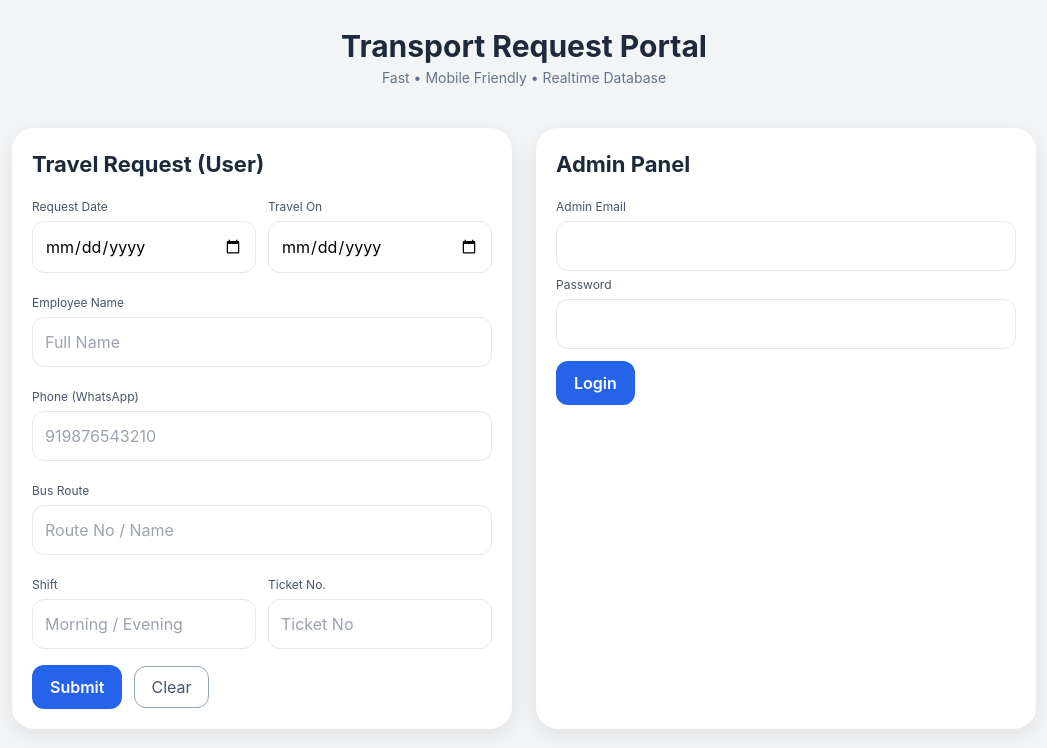
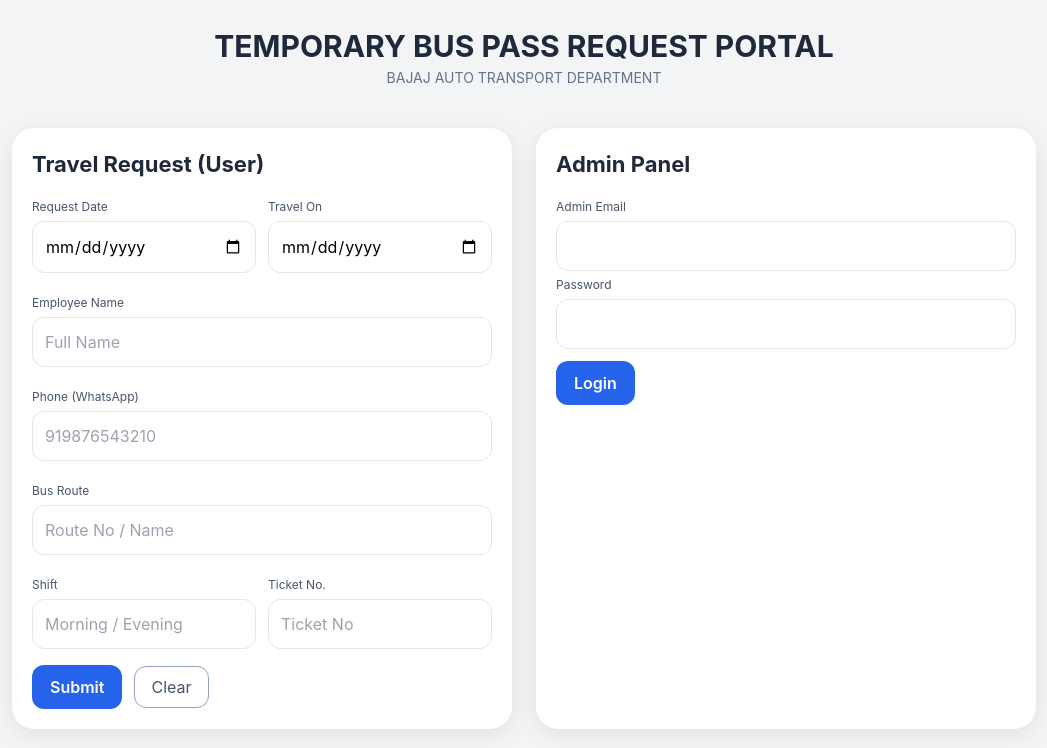
Before and after one commit to bajajauto1/temppass, a plain HTML site: page index.html in a window 1280 px wide. Shown: the whole page, without its empty margins (116-1163 px from the left). Drawn offline with nearby package versions, Linux system fonts and the light colour scheme; no server answers.

Commit message:
Update index.html
NAME UPDATED

```diff
--- a/index.html
+++ b/index.html
@@ -47,8 +47,8 @@
 
 <!-- HEADER -->
 <header class="text-center py-4">
-  <h1 class="text-3xl font-bold text-slate-800">Transport Request Portal</h1>
-  <p class="text-sm text-slate-500 mt-1">Fast • Mobile Friendly • Realtime Database</p>
+  <h1 class="text-3xl font-bold text-slate-800">TEMPORARY BUS PASS REQUEST PORTAL</h1>
+  <p class="text-sm text-slate-500 mt-1">BAJAJ AUTO TRANSPORT DEPARTMENT</p>
 </header>
 
 <div class="grid grid-cols-1 md:grid-cols-2 gap-6">
```
